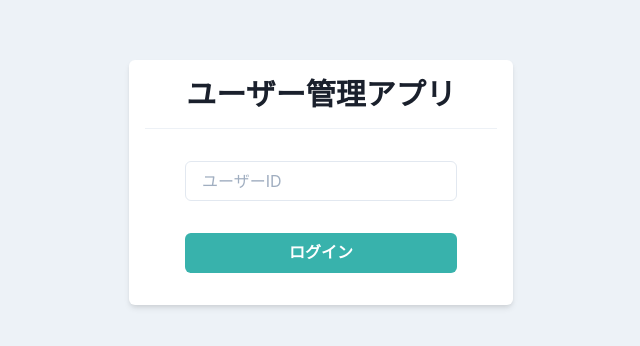
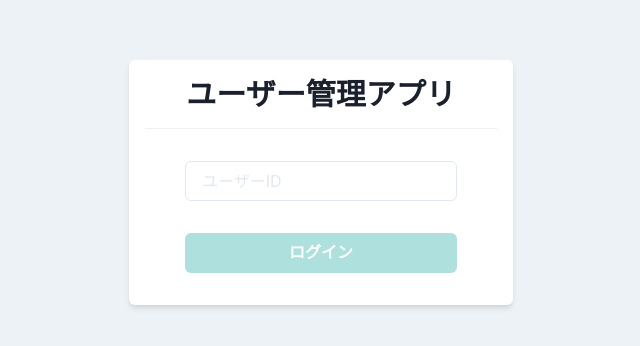
Before and after one commit to rewdaraw/react-intermediate-practice-app, a React (Create React App) app: page / in a window 1280 px wide. Shown: the part 218-564 px from the top of the page, without its empty margins (319-959 px from the left). Built offline with nearby package versions, Linux system fonts and the light colour scheme.

Commit message:
create login function

```diff
--- a/package.json
+++ b/package.json
@@ -15,6 +15,7 @@
     "@types/react": "^16.14.6",
     "@types/react-dom": "^16.9.12",
     "@types/react-router-dom": "^5.1.7",
+    "axios": "^0.21.1",
     "framer-motion": "^4.1.11",
     "react": "^17.0.2",
     "react-dom": "^17.0.2",
--- a/src/components/atoms/PrimaryButton.tsx
+++ b/src/components/atoms/PrimaryButton.tsx
@@ -1,16 +1,25 @@
 import React, { memo, ReactNode, VFC } from "react";
 import { Button } from "@chakra-ui/button";
 
-
 type Props = {
   children: ReactNode;
+  onClick: () => void;
+  loading?: boolean;
+  disabled?: boolean;
 };
 
 export const PrimaryButton: VFC<Props> = memo((props) => {
-  const { children } = props;
+  const { children, onClick, loading = false, disabled = false } = props;
 
   return (
-    <Button bg="teal.400" color="white" _hover={{ opacity: 0.8 }}>
+    <Button
+      bg="teal.400"
+      color="white"
+      _hover={{ opacity: 0.8 }}
+      onClick={onClick}
+      isLoading={loading}
+      disabled={disabled || loading}
+    >
       {children}
     </Button>
   );
--- a/src/components/pages/Login.tsx
+++ b/src/components/pages/Login.tsx
@@ -1,10 +1,18 @@
-import React, { memo, VFC } from "react";
+import React, { ChangeEvent, memo, useState, VFC } from "react";
 import { Box, Divider, Flex, Heading, Stack } from "@chakra-ui/layout";
 import { Input } from "@chakra-ui/input";
 
 import { PrimaryButton } from "../atoms/PrimaryButton";
+import { useAuth } from "../../hooks/useAuth";
 
 export const Login: VFC = memo(() => {
+  const [userId, setUserId] = useState("");
+  const { login, loading } = useAuth();
+
+  const onChangeUserId = (e: ChangeEvent<HTMLInputElement>) =>
+    setUserId(e.target.value);
+  const onClickLogin = () => login(userId);
+
   return (
     <Flex align="center" justify="center" height="100vh">
       <Box bg="white" w="sm" p={4} borderRadius="md" shadow="md">
@@ -13,8 +21,19 @@
         </Heading>
         <Divider my={4} />
         <Stack spacing={8} py={4} px={10}>
-          <Input placeholder="ユーザーID" />
-          <PrimaryButton>ログイン</PrimaryButton>
+          <Input
+            placeholder="ユーザーID"
+            borderColor="gray.200"
+            _placeholder={{ color: "gray.200" }}
+            onChange={onChangeUserId}
+          />
+          <PrimaryButton
+            onClick={onClickLogin}
+            loading={loading}
+            disabled={!userId}
+          >
+            ログイン
+          </PrimaryButton>
         </Stack>
       </Box>
     </Flex>
--- /dev/null
+++ b/src/hooks/useAuth.ts
@@ -0,0 +1,35 @@
+import axios from "axios";
+import { useCallback, useState } from "react";
+import { useHistory } from "react-router";
+
+import { User } from "../types/api/user";
+
+export const useAuth = () => {
+  const history = useHistory();
+  const [loading, setLoading] = useState(false);
+
+  const login = useCallback(
+    (id: string) => {
+      setLoading(true);
+
+      axios
+        .get<User>(`https://jsonplaceholder.typicode.com/users/${id}`)
+        .then((res) => {
+          if (res.data) {
+            history.push("/home");
+          } else {
+            alert("ユーザーが見つかりません");
+          }
+        })
+        .catch(() => {
+          alert("ログインできません");
+        })
+        .finally(() => {
+          setLoading(false);
+        });
+    },
+    [history]
+  );
+
+  return { login, loading };
+};
--- /dev/null
+++ b/src/types/api/user.ts
@@ -0,0 +1,23 @@
+export type User = {
+  id: number;
+  name: string;
+  username: string;
+  email: string;
+  address: {
+    street: string;
+    suite: string;
+    city: string;
+    zipcode: string;
+    geo: {
+      lat: string;
+      lng: string;
+    };
+  };
+  phone: string;
+  website: string;
+  company: {
+    name: string;
+    catchPhrase: string;
+    bs: string;
+  };
+};
```
Also changed, not shown: 1 other file (tests, documents, lock files or other folders).
